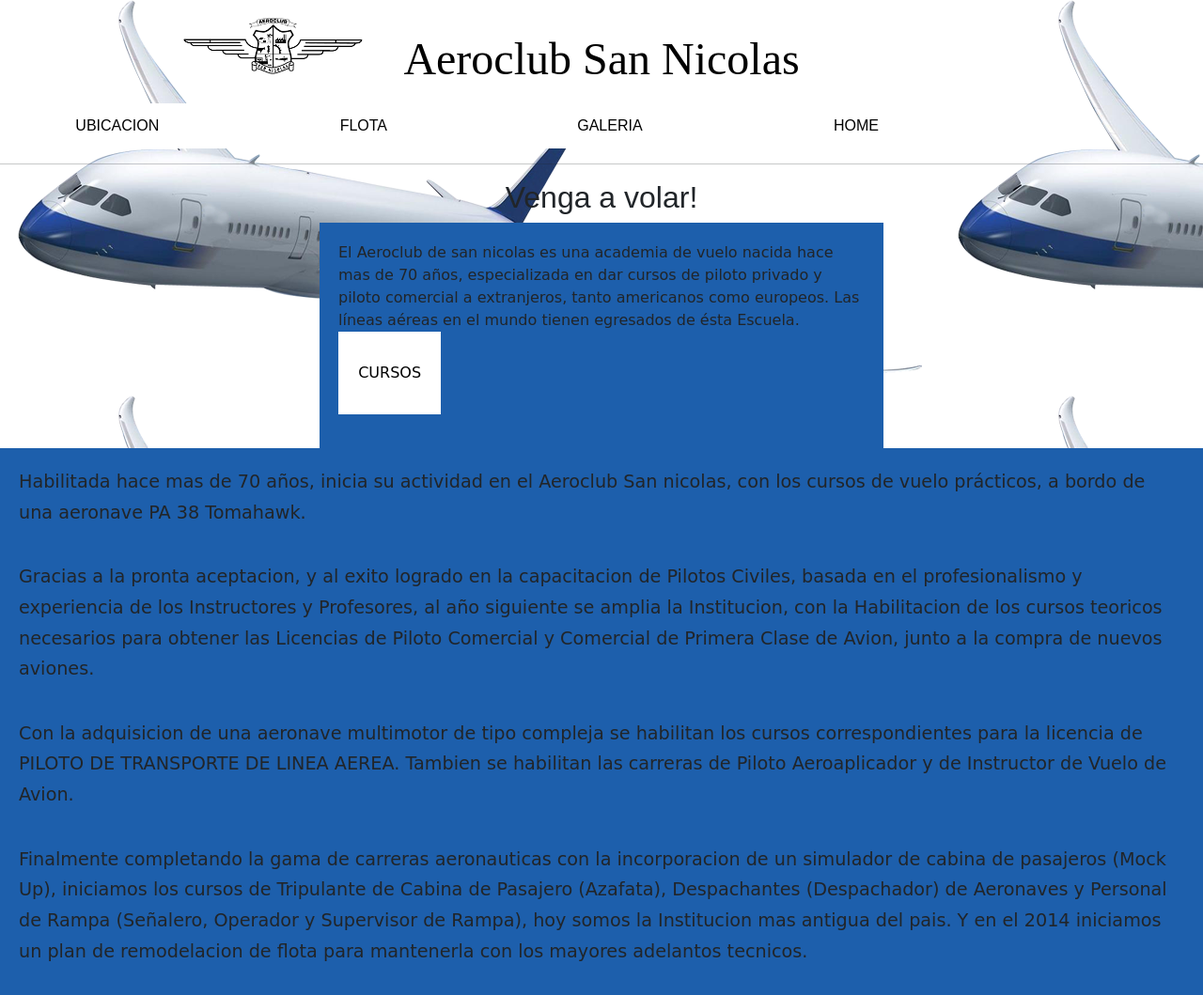
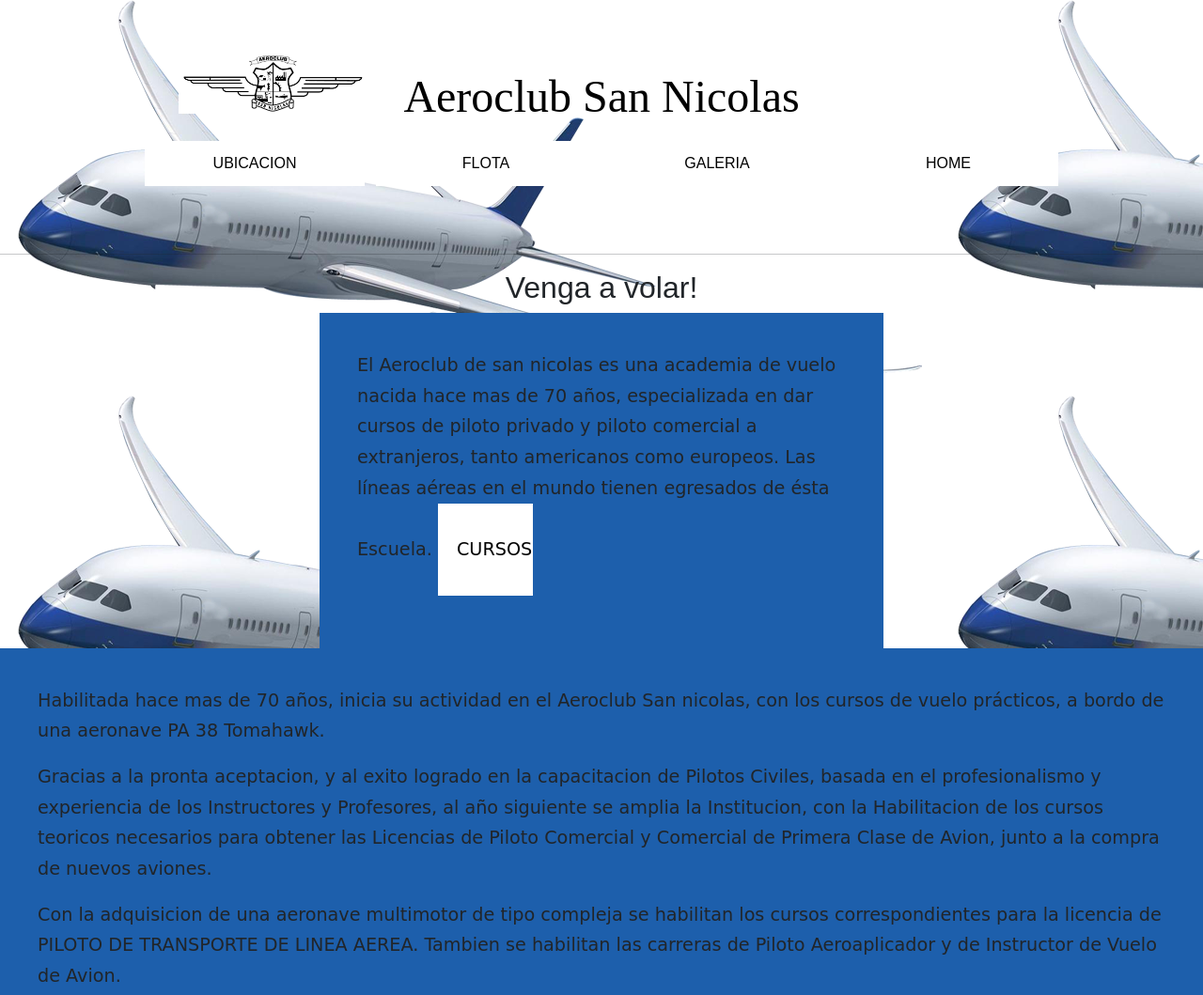
Before and after one commit to LautaroRecalde/Proyecto-CoderHouse, a plain HTML site: page index.html in a window 1280 px wide. Shown: the top 1059 px of the page at 94% size. Drawn offline with nearby package versions, Linux system fonts and the light colour scheme; a web font is replaced by a local one.

Commit message:
cambios en galeria y css

```diff
--- a/css/estilo.css
+++ b/css/estilo.css
@@ -19,6 +19,13 @@
   position: fixed;
   left: 50%;
   margin-left: -450px;
+
+}
+
+header{
+padding: 40px;
+text-align: center;
+
 }
 
 header h1 {
@@ -39,28 +46,29 @@
 
 .section1 {
   width: 600px;
-  padding: 20px;
+  padding: 40px;
   background-color: rgb(29, 95, 172);
   margin: 0 auto;
   height: 10;
   font-family: 'Rowdies', cursive;
 }
 
-.section1 p {
-  padding: 10px;
+.section1  {
+  padding: 40px;
   font-size: 1.2rem;
   line-height: 1.7;
   font-family: 'Rowdies', cursive;
 }
 
 .section2 {
-  padding: 10px;
+  padding: 40px;
   background-color: rgb(29, 95, 172);
   font-family: 'Rowdies', cursive;
+
 }
 
-.section2 p {
-  padding: 10px;
+.section2  {
+  padding: 40px;
   font-size: 1.2rem;
   line-height: 1.7;
 }
```
Also changed, not shown: pages/galeria.html (+6 -0 lines).
